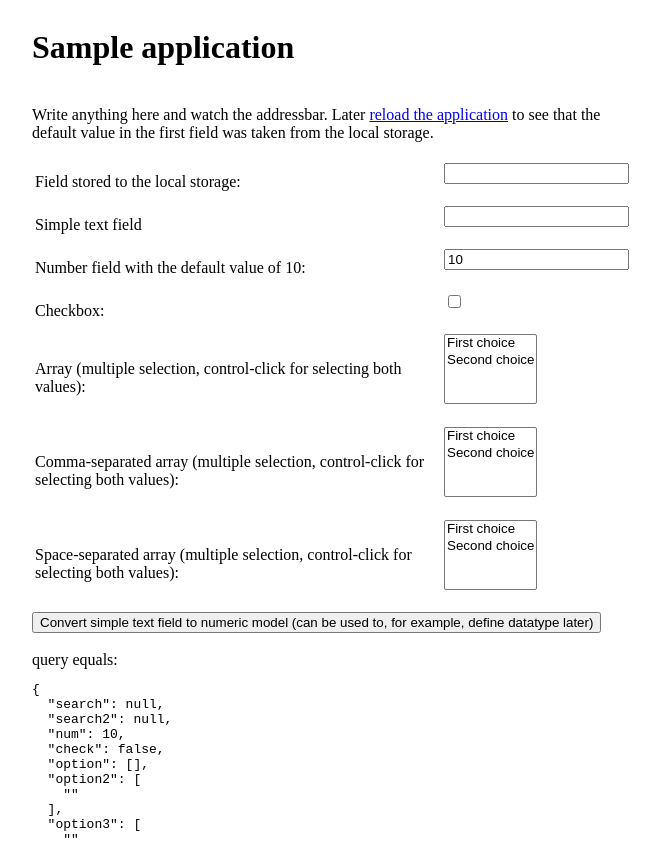
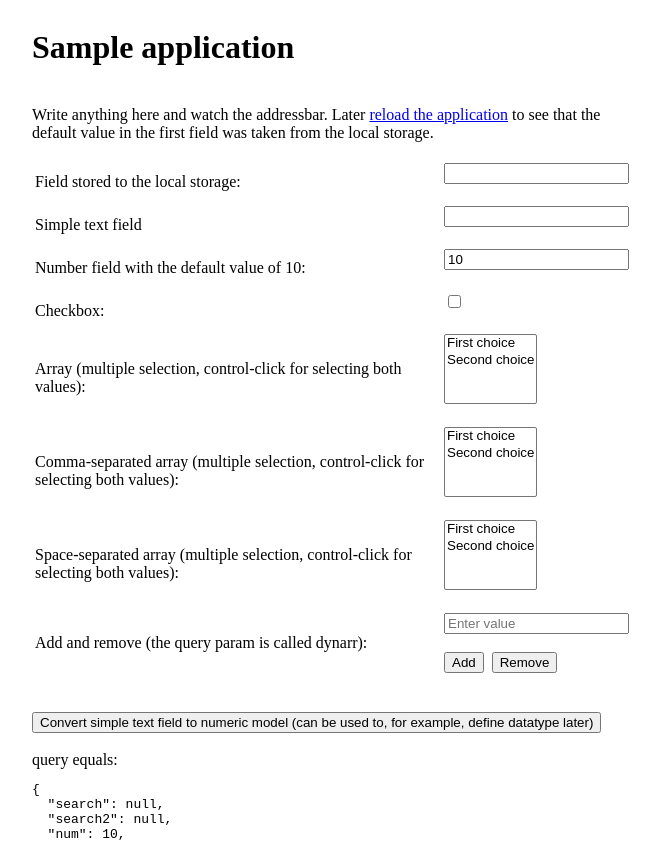
Before and after one commit to oarepo/vue-query-synchronizer, a Vue app: page / in a window 1280 px wide. Shown: the top 842 px of the page, without its empty margins (308-968 px from the left). Built offline with nearby package versions, Linux system fonts and the light colour scheme.

Commit message:
Lazy url query parsing

```diff
--- a/index.d.ts
+++ b/index.d.ts
@@ -19,9 +19,12 @@ declare module "@oarepo/vue-query-synchronizer" {
     const BoolDatatype: Datatype<boolean>;
     const IntDatatype: Datatype<number>;
     const StringDatatype: Datatype<string>;
+    const CommaArrayDatatype: Datatype<any[]>;
+    const SpaceArrayDatatype: Datatype<any[]>;
 
     export {
         VueQuerySynchronizerObject as default,
-        ArrayDatatype, BoolDatatype, IntDatatype, StringDatatype
+        ArrayDatatype, BoolDatatype, IntDatatype, StringDatatype,
+        CommaArrayDatatype, SpaceArrayDatatype
     };
 }
--- a/package.json
+++ b/package.json
@@ -1,6 +1,6 @@
 {
   "name": "@oarepo/vue-query-synchronizer",
-  "version": "2.2.0",
+  "version": "2.3.0",
   "main": "vue-query-synchronizer.esm.js",
   "license": "MIT",
   "private": false,
--- a/src/Home.vue
+++ b/src/Home.vue
@@ -69,19 +69,30 @@
                     </select><br><br>
                 </td>
             </tr>
+            <tr>
+                <td>
+                    Add and remove (the query param is called dynarr):
+                </td>
+                <td>
+                    <input v-model="tmp" placeholder="Enter value"><br><br>
+                    <button @click="$query.addValue('dynarr', tmp)">Add</button>&nbsp;
+                    <button @click="$query.removeValue('dynarr', tmp)">Remove</button><br>
+                </td>
+            </tr>
         </table>
+        <br><br>
         <button @click="convert">Convert simple text field to numeric model (can be used to, for example, define
             datatype later)
         </button>
         <br><br>
         query equals:
-        <pre>{{ $rawQuery }}</pre>
+        <pre>{{ rawQuery }}</pre>
     </div>
 </template>
 
 <script>
 
-import { IntDatatype } from '@oarepo/vue-query-synchronizer'
+import { IntDatatype, CommaArrayDatatype } from '@oarepo/vue-query-synchronizer'
 
 export default {
     name: 'home',
@@ -89,13 +100,23 @@ export default {
     props: {
         another: String
     },
+    data: function () {
+        return {
+            tmp: ''
+        }
+    },
     mounted () {
-        // this.$query['check'] = true
+        this.$query.define('dynarr', CommaArrayDatatype, [])
     },
     methods: {
         convert () {
             this.$query.define('search2', IntDatatype)
         }
+    },
+    computed: {
+        rawQuery () {
+            return this.$rawQuery
+        }
     }
 }
 </script>
--- a/src/library.js
+++ b/src/library.js
@@ -220,6 +220,8 @@ const QuerySynchronizer = {
 
         const _vue = new Vue({
             data: {
+                routeName: null,
+                urlquery: {},
                 query: {},
                 params: {},
                 incr: 1
@@ -239,7 +241,7 @@ const QuerySynchronizer = {
                 }
                 if (!(prop in target.query)) {
                     const param = target.params[prop] || defaultStringParam
-                    Vue.set(target.query, prop, param.defaultValue)
+                    Vue.set(target.query, prop, param.datatype.parse(target.urlquery[prop], param.defaultValue))
                 }
                 return target.query[prop]
             },
@@ -247,19 +249,25 @@ const QuerySynchronizer = {
             set (target, prop, value) {
                 if (value === undefined) {
                     Vue.delete(target.query, prop)
+                    Vue.delete(target.urlquery, prop)
                     target.incr += 1
                 } else {
+                    const param = target.params[prop] || defaultStringParam
                     Vue.set(target.query, prop, value)
+                    const serializedVal = param.datatype.serialize(value, param.defaultValue)
+                    if (serializedVal !== undefined) {
+                        Vue.set(target.urlquery, prop, serializedVal)
+                    } else {
+                        Vue.delete(target.urlquery, prop)
+                    }
                     target.incr += 1
                 }
                 return true
             },
 
             delete (target, prop) {
-                if (debug) {
-                    console.log('Deleting', prop)
-                }
                 Vue.delete(target.query, prop)
+                Vue.delete(target.urlquery, prop)
                 target.incr += 1
             },
 
@@ -268,43 +276,18 @@ const QuerySynchronizer = {
             },
 
             getHTMLQuery () {
-                const ret = {}
-                for (const k of Object.keys(this.query)) {
-                    const val = this.query[k]
-                    if (val === null) {
-                        continue
-                    }
-                    const param = this.params[k] || defaultStringParam
-                    const serializedVal = param.datatype.serialize(val, param.defaultValue)
-                    if (serializedVal !== undefined) {
-                        ret[k] = serializedVal
-                    }
-                }
-                return ret
+                return this.urlquery
             },
 
             setQuery (newQuery) {
-                for (const k of Object.keys(newQuery)) {
-                    let val = newQuery[k]
-                    if (val === undefined) {
-                        continue
-                    }
-
-                    const param = this.params[k] || defaultStringParam
-                    const parsedVal = param.datatype.parse(val, param.defaultValue)
-
-                    if (parsedVal !== this.query[k]) {
-                        Vue.set(this.query, k, parsedVal)
-                        this.incr += 1
-                    }
-                }
-                for (const k of Object.keys(this.query)) {
-                    const newVal = newQuery[k]
-                    if (newVal === undefined) {
-                        Vue.delete(this.query, k)
-                        this.incr += 1
-                    }
-                }
+                const self = this
+                Object.keys(this.query).forEach(function (key) {
+                    delete self.query[key]
+                })
+                Object.keys(this.urlquery).forEach(function (key) {
+                    delete self.urlquery[key]
+                })
+                Object.assign(this.urlquery, newQuery)
             },
 
             define (name, datatype, defaultValue) {
@@ -312,12 +295,36 @@ const QuerySynchronizer = {
                     datatype,
                     defaultValue
                 }
-                const val = this.query[name]
-                const parsedVal = datatype.parse(val, defaultValue)
+                const val = this.urlquery[name]
+                query[name] = datatype.parse(val, defaultValue)
+            },
 
-                if (parsedVal !== this.query[name]) {
-                    Vue.set(this.query, name, parsedVal)
+            addValue (name, value, datatype) {
+                if (this.params[name] === undefined) {
+                    query.define(name, datatype || ArrayDatatype, [])
                 }
+                let arr = query[name] || []
+                if (!Array.isArray(arr)) {
+                    arr = [arr]
+                }
+                const idx = arr.indexOf(value)
+                if (idx < 0) {
+                    arr.push(value)
+                    query[name] = arr
+                }
+            },
+
+            removeValue (name, value, datatype) {
+                if (this.params[name] === undefined) {
+                    query.define(name, datatype || ArrayDatatype, [])
+                }
+                let arr = query[name] || []
+                if (!Array.isArray(arr)) {
+                    arr = [arr]
+                }
+                const idx = arr.indexOf(value)
+                arr.splice(idx, 1)
+                query[name] = arr
             }
         }
 
@@ -330,6 +337,11 @@ const QuerySynchronizer = {
                 return
             }
             const settings = to.meta.querySettings || {}
+            if (_vue.routeName !== to.name) {
+                if (debug) {
+                    console.log('Route name changed, replacing param definition with', to.meta.query)
+                }
+                _vue.routeName = to.name
                 const params = {}
                 for (const k in to.meta.query) {
                     params[k] = convertParam(to.meta.query[k], datatypes)
@@ -339,12 +351,13 @@ const QuerySynchronizer = {
                 }
                 _vue.params = params
                 _vue.settings = settings
+            }
             query.setQuery(to.query)
             if (settings.onLoad) {
                 settings.onLoad(query, _vue)
             }
             if (debug) {
-                console.log('Setting query from router', to.query, _vue.query)
+                console.log('Setting query from router', to.query, _vue.urlquery)
             }
         })
 
```
Lines whose indentation alone changed are shown as unchanged.
